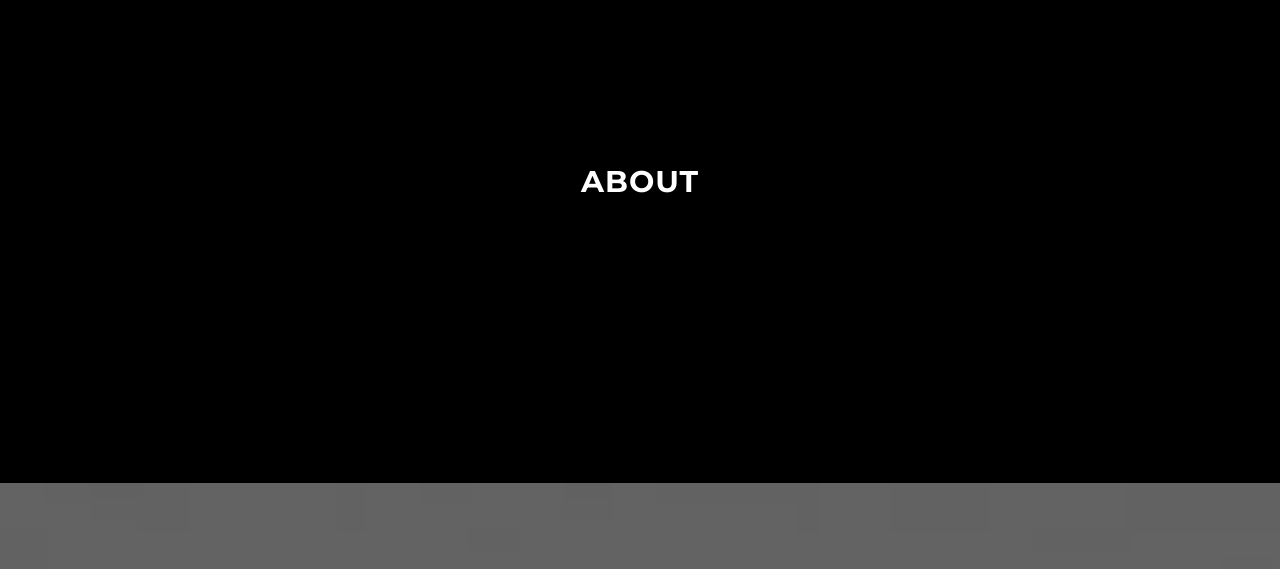
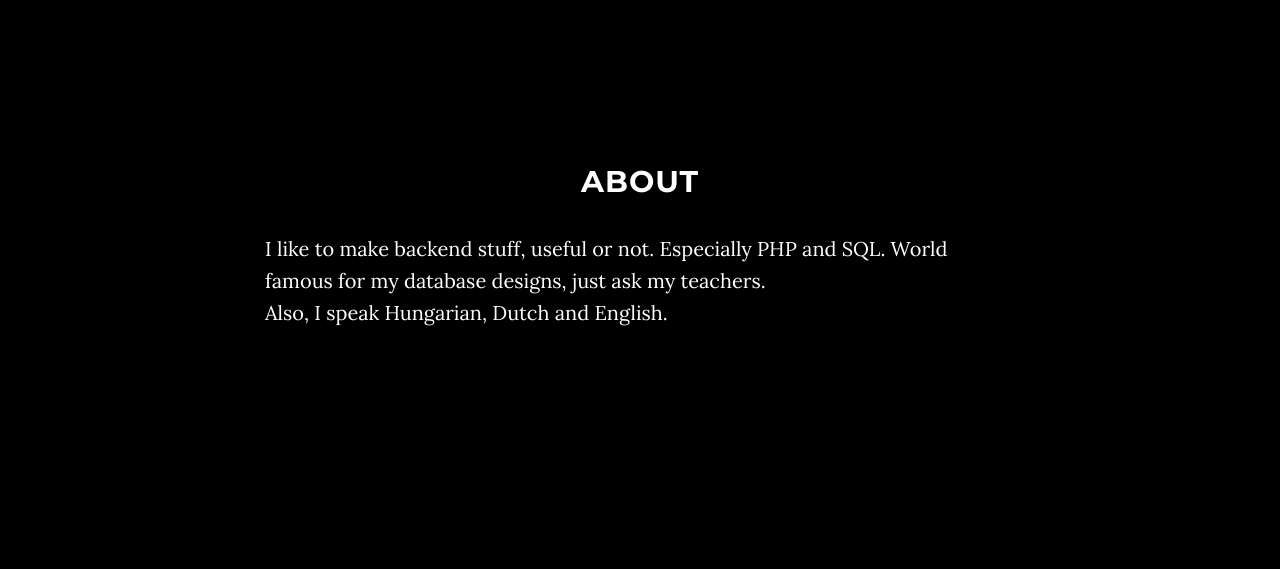
Before and after one commit to Robinwist/Robinwist.github.io, a PHP site: page / in a window 1280 px wide. Shown: the part 885-1454 px from the top of the page. Run offline with PHP 8.4, Linux system fonts and the light colour scheme; some libraries are stand-ins or nearby versions.

Commit message:
Added some about info

```diff
--- a/css/grayscale.css
+++ b/css/grayscale.css
@@ -294,6 +294,7 @@ a:focus {
     }
 }
 
+
 .btn {
     border-radius: 0;
     text-transform: uppercase;
@@ -371,3 +372,7 @@ img::-moz-selection {
 body {
     webkit-tap-highlight-color: rgba(255,255,255,.2);
 }
+
+.projectStory {
+    text-align: left;
+}
--- a/index.html
+++ b/index.html
@@ -90,7 +90,8 @@
         <div class="row">
             <div class="col-lg-8 col-lg-offset-2">
                 <h2>About</h2>
-                <p></p>
+                <p style="text-align: left">I like to make backend stuff, useful or not. Especially PHP and SQL.
+                    World famous for my database designs, just ask my teachers. <br> Also, I speak Hungarian, Dutch and English.</p>
             </div>
         </div>
     </section>
@@ -105,6 +106,16 @@
                     <h4>With <a target="_blank" href="https://github.com/Ih4teappels/">Kevin Meijer</a></h4>
                     <img src="http://i.imgur.com/70mbQgU.png" width="750px" style="border-radius: 10px; margin-bottom: 20px">
                     <img src="http://i.imgur.com/sxpNPlp.png"  width="750px" style="border-radius: 10px; margin-bottom: 20px">
+
+                    <div class="projectStory>" style="text-align: left"><p>Working on this project was a lot of fun, but also challenging. Kevin and myself have never worked with Laravel before, so we had to start
+                        from scratch, reading through pages of documentation, watching tutorials and trial and error. The Laravel documentation didn't help us as much as we thought it would. However, we did find a ridiculous amount of useful information
+                        on forums, blogs etc.</p>
+
+                    <p>We're both overal very happy with the result, even though we didn't get to implement all the feature we both agreed on in the startup phase, like a monetary system,
+                        or the possibility to auctioneer the placed ads.
+                        We both learned a lot about Laravel and it's process. For me personally, Laravel is an amazing framework, and I will definitely use it in future projects if I get the chance!</p>
+                    </div>
+
                     <a target="_blank" href="https://github.com/Ih4teappels/markt-o-scout" class="btn btn-default btn-lg" style="margin-bottom: 40px"><i class="fa fa-github fa-fw"></i>View Source Code</a>
                 </div>
 
```
